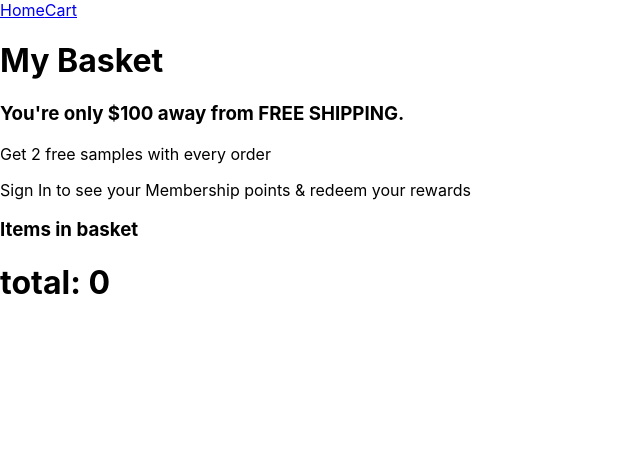
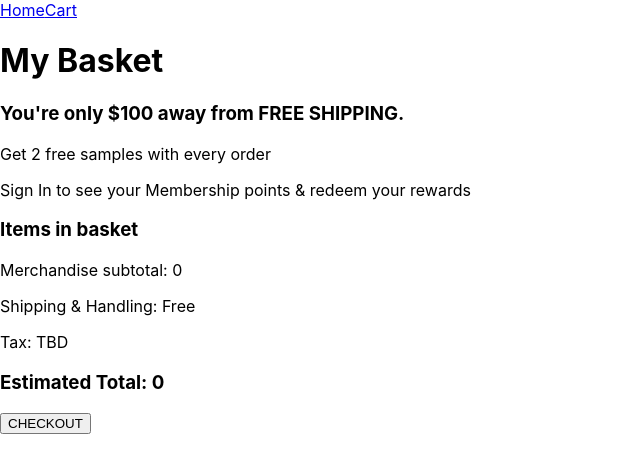
Before and after one commit to yxlmoona/shopping-client, a React (Create React App) app: page /cart in a window 1280 px wide. Shown: the top 472 px of the page, without its empty margins (0-640 px from the left). Built offline with nearby package versions, Linux system fonts and the light colour scheme.

Commit message:
commit before start

```diff
--- a/src/components/cart.js
+++ b/src/components/cart.js
@@ -4,6 +4,7 @@ import PropTypes from 'prop-types'
 
 
 class Cart extends React.Component{
+
   render(){
     return(
       <>
@@ -36,7 +37,7 @@ class Cart extends React.Component{
                       </div>
                     </div>
                     <div className='cart-container-right'>
-                      <form>
+                      <form >
                         <select value={item.count}>
                           <option>1</option>
                           <option>2</option>
@@ -52,10 +53,18 @@ class Cart extends React.Component{
               )
             })
           }
+          </div>
         </div>
-        </div>
+
         <div>
-        <h1>total: {this.props.total}</h1>
+        <p>Merchandise subtotal: {this.props.total}</p>
+        <p>Shipping & Handling: Free</p>
+        <p>Tax: TBD</p>
+
+        <h3>Estimated Total: {this.props.total}</h3>
+        <form>
+          <input type="submit" value="CHECKOUT"/>
+        </form>
         </div>
       </>
     )
--- a/src/index.css
+++ b/src/index.css
@@ -55,6 +55,7 @@ code {
 .cart-container, .cart-container-left, .cart-container-right {
   display: flex;
   justify-content: space-around;
+  margin: 20px auto;
 }
 .cart-container img{
   width: 20vw;
```
